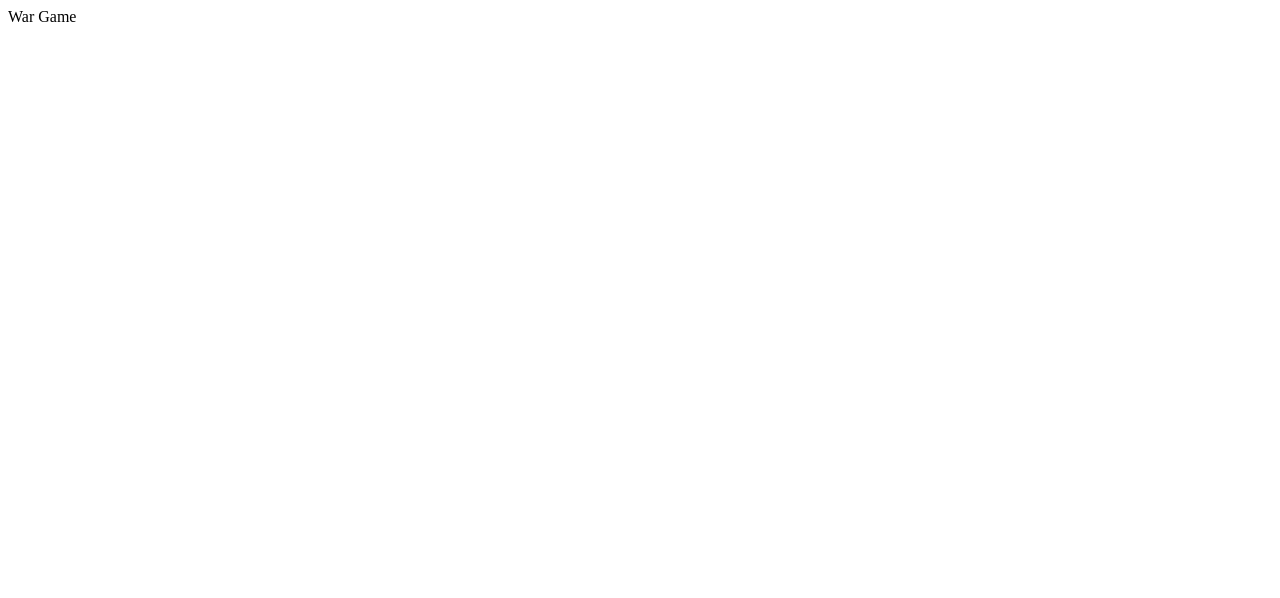
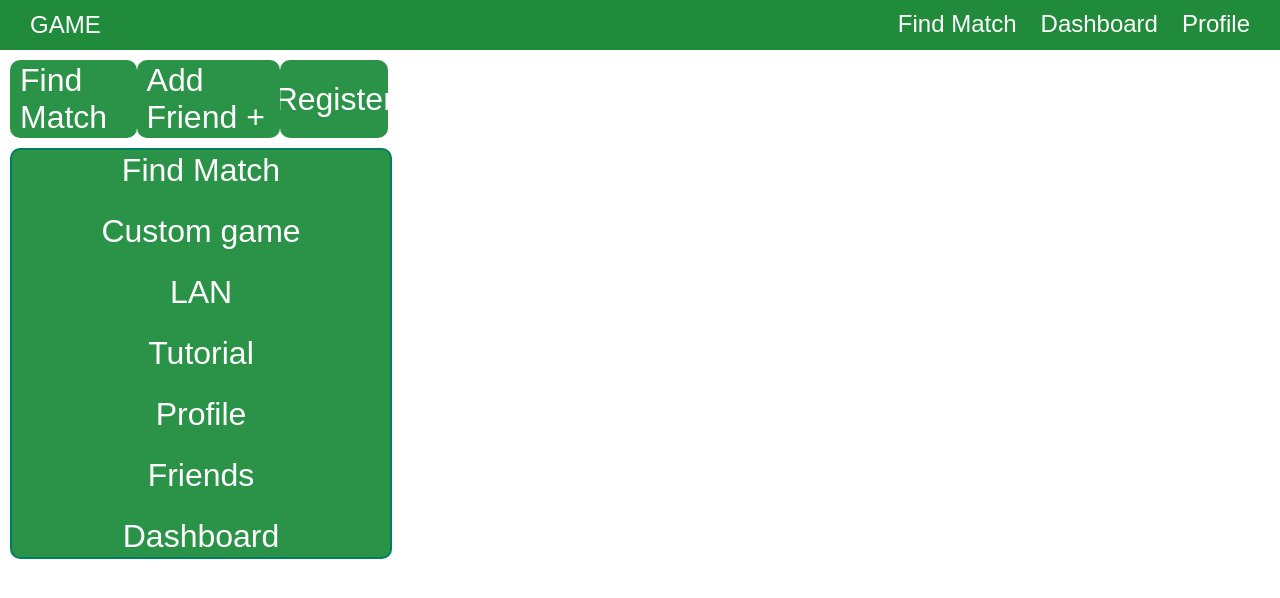
Before and after one commit to AhmedSherif2002/war-game, a plain HTML site: page frontend/home.html in a window 1280 px wide. Drawn offline with Linux system fonts and the light colour scheme.

Commit message:
Home page ui started

```diff
--- a/frontend/home.html
+++ b/frontend/home.html
@@ -3,9 +3,37 @@
 <head>
     <meta charset="UTF-8">
     <meta name="viewport" content="width=device-width, initial-scale=1.0">
+    <link rel="stylesheet" href="style.css">
     <title>War Game</title>
 </head>
 <body>
-    <header>War Game</header>
+    <div class="header">
+        <div class="logo">GAME</div>
+        <div class="nav-bar">
+            <div class="">Find Match</div>
+            <div class="">Dashboard</div>
+            <div class="profile">Profile</div>
+        </div>
+    </div>
+    <div class="main">
+        <div class="primary">
+            <div class="find-match-btn">Find Match</div>
+            <div class="add-friend-button">Add Friend&nbsp;+</div>
+            <div class="profile-options">
+                <span id="profile-span1">Profile</span>
+                <span id="profile-span2">Register</span>
+            </div>
+        </div>
+        <div class="main-menu">
+            <div>Find Match</div>
+            <div>Custom game</div>
+            <div>LAN</div>
+            <div>Tutorial</div>
+            <div>Profile</div>
+            <div>Friends</div>
+            <div>Dashboard</div>
+        </div>
+    </div>
 </body>
+<script src="main.js"></script>
 </html>
--- /dev/null
+++ b/frontend/main.js
@@ -0,0 +1,12 @@
+const profile1 = document.getElementById("profile-span1")
+const profile2 = document.getElementById("profile-span2")
+
+setInterval(()=>{
+    if(profile1.style.left === "-100%"){
+        profile1.style.left = "50%"
+        profile2.style.left = "150%"
+    }else{
+        profile1.style.left = "-100%"
+        profile2.style.left = "50%"
+    }
+},3000)
--- a/frontend/style.css
+++ b/frontend/style.css
@@ -1,6 +1,7 @@
 *{
     /* margin: 100px; */
     /* overflow: hidden; */
+    margin: 0;
 }
 
 .camera{
@@ -70,3 +71,137 @@
     font-weight: bold;
     font-family: sans-serif;
 }
+
+.header{
+    display: flex;
+    flex-direction: row;
+    justify-content: space-between;
+    align-items: center;
+    padding: 0px 30px;
+    background-color: #55a630;
+    background-color: #007200;
+    background-color: #208b3a;
+    /* background-color: #007f5f; */
+    margin: 0;
+    font-size: 24px;
+    color: #ffffff;
+    /* font-weight: 600; */
+    font-family: sans-serif;
+}
+
+.nav-bar{
+    display: flex;
+    flex-direction: row;
+    justify-content: center;
+    align-items: center;
+    gap: 24px;
+    height: 100%;
+}
+
+.nav-bar div{
+    height: 100%;
+    padding: 10px 0px;
+    cursor: pointer;
+    border-bottom: 2px solid transparent;
+}
+
+.nav-bar div:hover{
+    border-bottom: 2px solid white;
+}
+
+.main{
+    display: flex;
+    flex-direction: column;
+    gap: 10px;
+    font-size: 2rem;
+    font-family: sans-serif;
+    padding: 10px;
+
+}
+
+.main .primary{
+    display: flex;
+    flex-direction: row;
+    width: 30%;
+    justify-content: space-between;
+}
+
+.profile-options{
+    position: relative;
+    display: flex;
+    flex-direction: row;
+    align-items: center;
+    width: 130px;
+    background-color: red;
+    overflow: hidden;
+}
+
+.profile-options span:first-child{
+    /* display: none; */
+    position: absolute;
+    left: 50%;
+    transform: translateX(-50%);
+    transition: 0.3s;
+}
+
+.profile-options span:last-child{
+    /* display: none; */
+    position: absolute;
+    left: 150%;
+    transform: translateX(-50%);
+    transition: 0.3s;
+}
+
+/* .profile-options span:last-child{
+    left: 0px
+} */
+
+.main .primary div{
+    background-color: #f3f3f3;
+    /* width: fit-content; */
+    padding: 2px 10px;
+    border-radius: 10px;
+    cursor: pointer;
+    background-color: #2b9348;
+    color: #fff;
+}
+
+.main .primary div:hover{
+    background-color: #007f5f;
+    color: #fff;
+}
+
+.main-menu{
+    /* margin-top: 40px; */
+    display: flex;
+    flex-direction: column;
+    gap: 20px;
+    border: 2px solid #007f5f;
+    background-color: #2b9348;
+    color: #fff;
+    border-radius: 10px;
+    width: 30%;
+}
+
+.main-menu div{
+    cursor: pointer;
+    /* width: fit-content; */
+    box-sizing: border-box;
+    padding: 2px 12px;
+    text-align: center;
+    /* color: #fff; */
+}
+
+.main-menu div:hover{
+    background-color: #007f5f;
+    background-color: #fff;
+    color: #000;
+}
+
+.main-menu div:first-child{
+    border-radius: 10px 10px 0px 0px;
+}
+
+.main-menu div:last-child{
+    border-radius: 0px 0px 10px 10px;
+}
```
